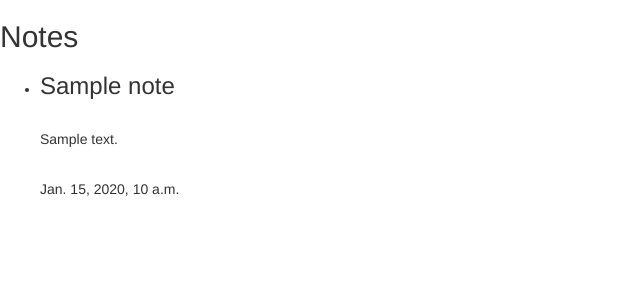
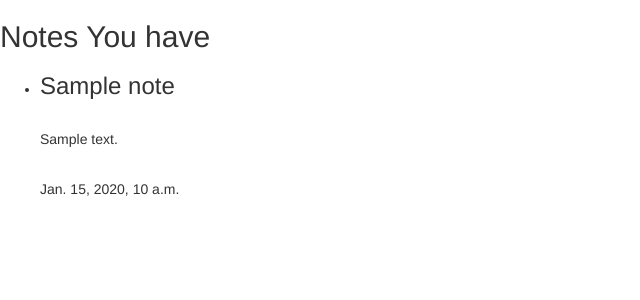
Before and after one commit to alpersimsek1/notesappdjangoo, a Django app: page /notes/notes/ in a window 1280 px wide. Shown: the top 300 px of the page, without its empty margins (0-640 px from the left). Run offline with Django 3.2, Linux system fonts and the light colour scheme; tables that the repository leaves empty hold one stand-in row (values such as "Sample post"); some libraries are stand-ins or nearby versions.

Commit message:
second commit

```diff
--- a/notes/templates/notes/base.html
+++ b/notes/templates/notes/base.html
@@ -9,6 +9,7 @@
     <script src="https://ajax.googleapis.com/ajax/libs/jquery/1.12.0/jquery.min.js"></script>
     <script src="http://maxcdn.bootstrapcdn.com/bootstrap/3.3.6/js/bootstrap.min.js"></script>
 
+
 </head>
 <body>
 {% block body %}
--- a/notes/templates/notes/note_list.html
+++ b/notes/templates/notes/note_list.html
@@ -2,7 +2,7 @@
 {% extends 'notes/base.html' %}
 
 {% block body %}
-    <h2>Notes</h2>
+    <h2>Notes You have</h2>
    <ul>
         {% for m in all_notes %}
             <li>
```
